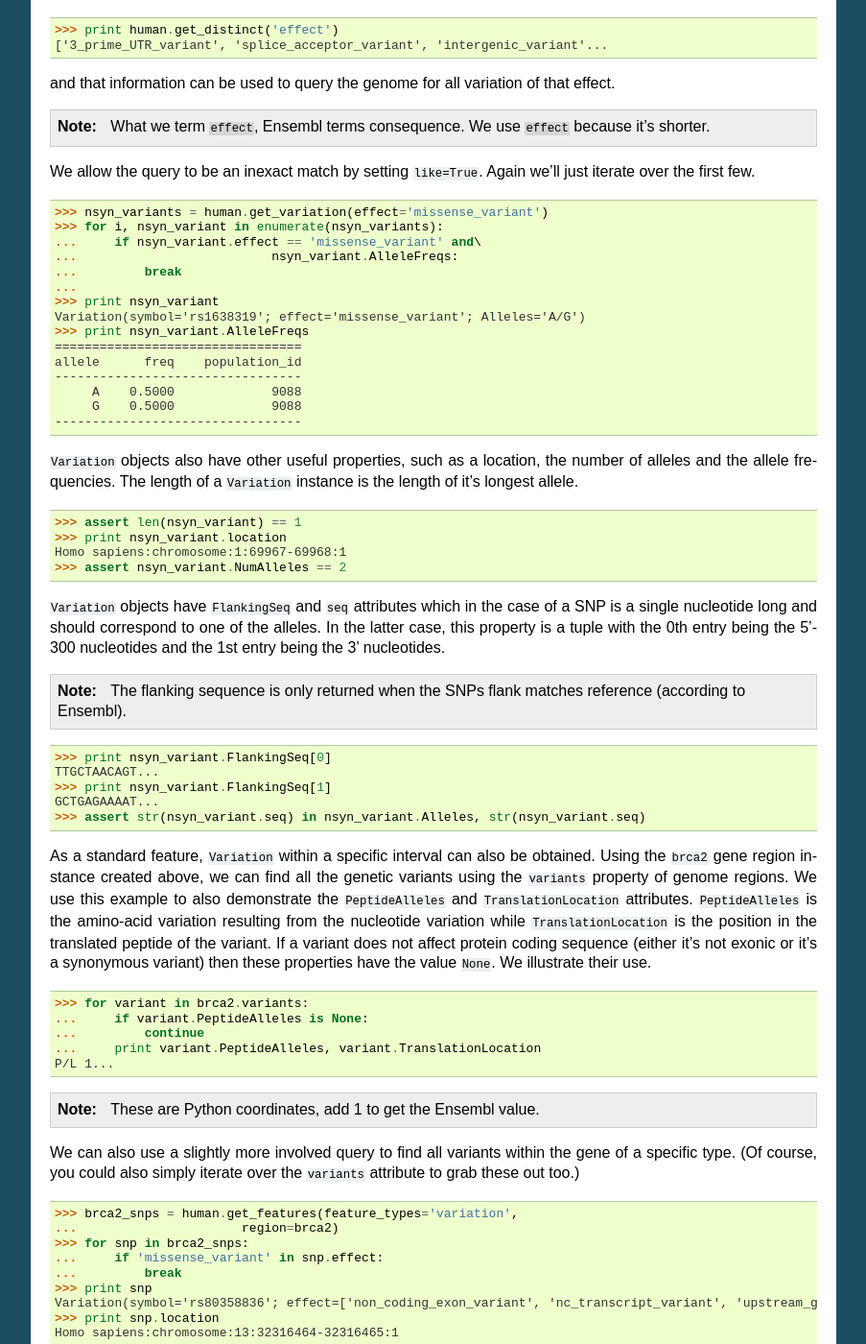
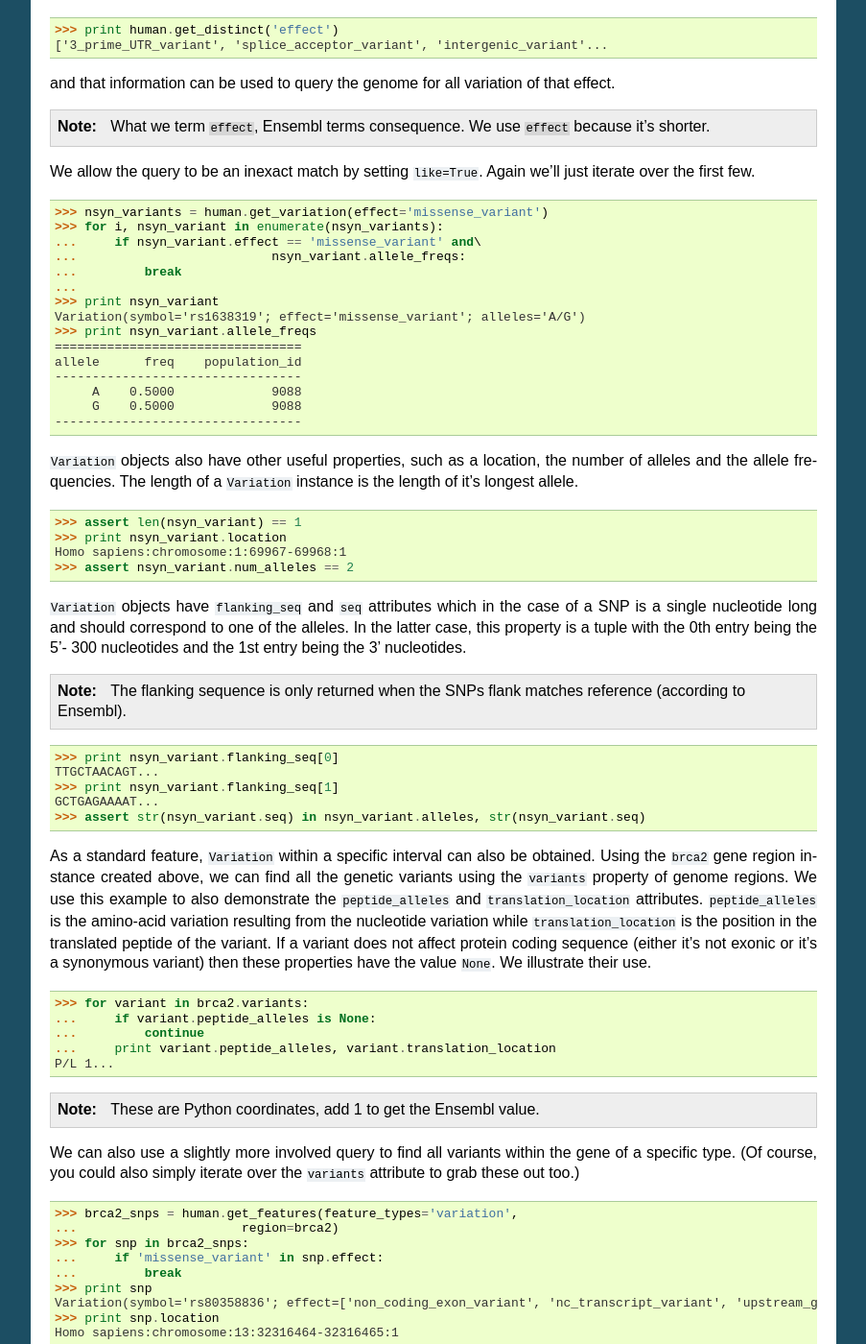
Before and after one commit to cogent3/ensembldb3, a Sphinx documentation site: the page built from doc/query_ensembl.rst, in a window 1280 px wide and 1400 px high, scrolled down 5276 px. Shown: the whole window at 96% size, without its empty margins (198-1101 px from the left). Built offline with Sphinx 7.4.7, drawn with Linux system fonts in a browser that asks for light colours; formulas are drawn with MathJax 3.

Commit message:
Variant class properties renamed

```diff
--- a/doc/ensembl_snips.rst
+++ b/doc/ensembl_snips.rst
@@ -287,7 +287,7 @@ We get a single SNP and print it's allele frequencies.
 .. doctest::
 
     >>> snp = list(human.get_variation(symbol='rs34213141'))[0]
-    >>> print snp.AlleleFreqs
+    >>> print snp.allele_freqs
     =================================
     allele      freq    population_id
     ---------------------------------
--- a/doc/query_ensembl.rst
+++ b/doc/query_ensembl.rst
@@ -270,12 +270,12 @@ We allow the query to be an inexact match by setting ``like=True``. Again we'll
     >>> nsyn_variants = human.get_variation(effect='missense_variant')
     >>> for i, nsyn_variant in enumerate(nsyn_variants):
     ...     if nsyn_variant.effect == 'missense_variant' and\
-    ...                          nsyn_variant.AlleleFreqs:
+    ...                          nsyn_variant.allele_freqs:
     ...         break
     ...
     >>> print nsyn_variant
-    Variation(symbol='rs1638319'; effect='missense_variant'; Alleles='A/G')
-    >>> print nsyn_variant.AlleleFreqs
+    Variation(symbol='rs1638319'; effect='missense_variant'; alleles='A/G')
+    >>> print nsyn_variant.allele_freqs
     =================================
     allele      freq    population_id
     ---------------------------------
@@ -290,29 +290,29 @@ We allow the query to be an inexact match by setting ``like=True``. Again we'll
     >>> assert len(nsyn_variant) == 1
     >>> print nsyn_variant.location
     Homo sapiens:chromosome:1:69967-69968:1
-    >>> assert nsyn_variant.NumAlleles == 2
+    >>> assert nsyn_variant.num_alleles == 2
 
-``Variation`` objects have ``FlankingSeq`` and ``seq`` attributes which in the case of a SNP is a single nucleotide long and should correspond to one of the alleles. In the latter case, this property is a tuple with the 0th entry being the 5'- 300 nucleotides and the 1st entry being the 3' nucleotides.
+``Variation`` objects have ``flanking_seq`` and ``seq`` attributes which in the case of a SNP is a single nucleotide long and should correspond to one of the alleles. In the latter case, this property is a tuple with the 0th entry being the 5'- 300 nucleotides and the 1st entry being the 3' nucleotides.
 
 .. note:: The flanking sequence is only returned when the SNPs flank matches reference (according to Ensembl).
 
 .. doctest::
 
-    >>> print nsyn_variant.FlankingSeq[0]
+    >>> print nsyn_variant.flanking_seq[0]
     TTGCTAACAGT...
-    >>> print nsyn_variant.FlankingSeq[1]
+    >>> print nsyn_variant.flanking_seq[1]
     GCTGAGAAAAT...
-    >>> assert str(nsyn_variant.seq) in nsyn_variant.Alleles, str(nsyn_variant.seq)
+    >>> assert str(nsyn_variant.seq) in nsyn_variant.alleles, str(nsyn_variant.seq)
 
-As a standard feature, ``Variation`` within a specific interval can also be obtained. Using the ``brca2`` gene region instance created above, we can find all the genetic variants using the ``variants`` property of genome regions. We use this example to also demonstrate the ``PeptideAlleles`` and ``TranslationLocation`` attributes. ``PeptideAlleles`` is the amino-acid variation resulting from the nucleotide variation while ``TranslationLocation`` is the position in the translated peptide of the variant. If a variant does not affect protein coding sequence (either it's not exonic or it's a synonymous variant) then these properties have the value ``None``.
+As a standard feature, ``Variation`` within a specific interval can also be obtained. Using the ``brca2`` gene region instance created above, we can find all the genetic variants using the ``variants`` property of genome regions. We use this example to also demonstrate the ``peptide_alleles`` and ``translation_location`` attributes. ``peptide_alleles`` is the amino-acid variation resulting from the nucleotide variation while ``translation_location`` is the position in the translated peptide of the variant. If a variant does not affect protein coding sequence (either it's not exonic or it's a synonymous variant) then these properties have the value ``None``.
 We illustrate their use.
 
 .. doctest::
 
     >>> for variant in brca2.variants:
-    ...     if variant.PeptideAlleles is None:
+    ...     if variant.peptide_alleles is None:
     ...         continue
-    ...     print variant.PeptideAlleles, variant.TranslationLocation
+    ...     print variant.peptide_alleles, variant.translation_location
     P/L 1...
 
 .. note:: These are Python coordinates, add 1 to get the Ensembl value.
```
Also changed, not shown: 2 other files.
